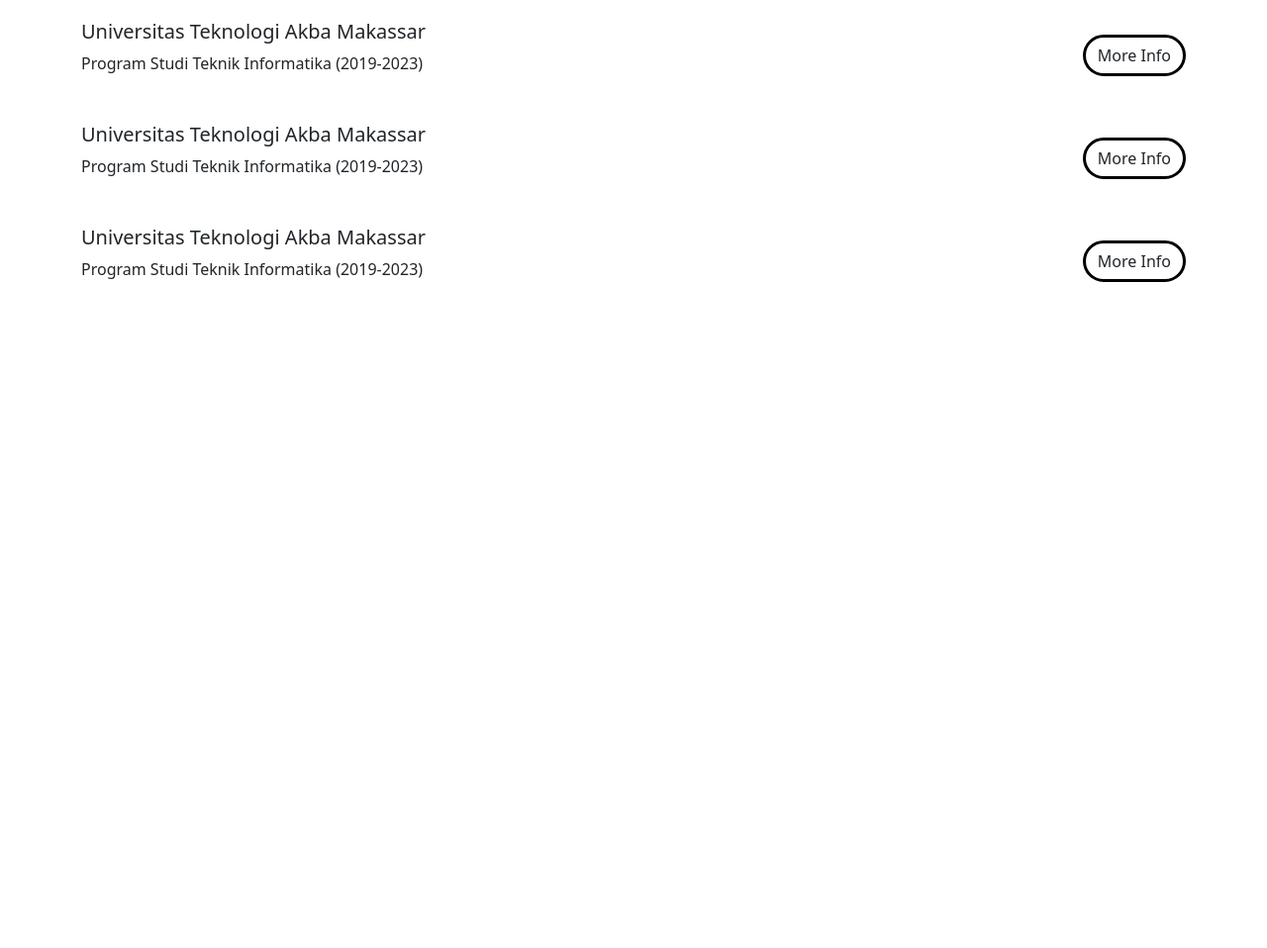
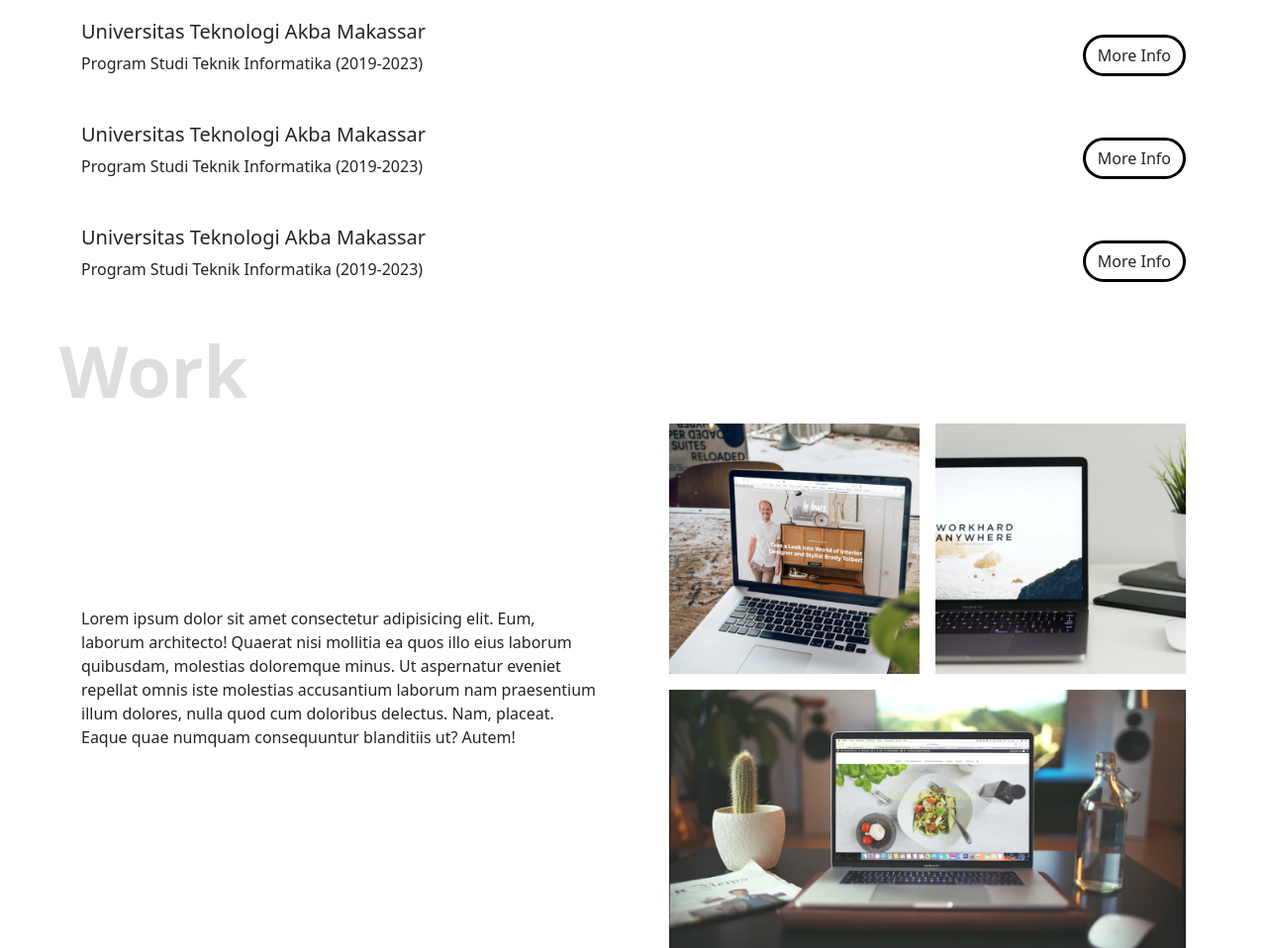
Before and after one commit to fadel1626/Portfolio, a plain HTML site: page index.html in a window 1280 px wide. Shown: the part 863-1821 px from the top of the page at 99% size. Before the commit the page ends 1163 px from the top, so only its background shows below. Drawn offline with nearby package versions, Linux system fonts and the light colour scheme.

Commit message:
add work

```diff
--- a/Assets/CSS/style.css
+++ b/Assets/CSS/style.css
@@ -69,6 +69,64 @@ section::before {
     display: none;
 }
 
+.work::before {
+    content: 'Work';
+}
+.work-img {
+    display: grid;
+    grid-template-columns: repeat(2, 1fr);
+    grid-template-areas: "work-1 work-2" "work-3 work-3";
+    gap: 16px;
+}
+
+.work-img img {
+    width: 100%;
+}
+
+.work-img-item {
+    position: relative;
+}
+
+.work-img-item:hover::after {
+    content: '';
+    width: 100%;
+    height: 100%;
+    position: absolute;
+    top: 0;
+    left: 0;
+    background-color: rgba(0, 0, 0, 0.5);
+    color: white;
+    display: flex;
+    align-items: center;
+    justify-content: center;
+    font-weight: bold;
+    font-size: 24px;
+}
+
+#work-1 {
+    grid-area: work-1;
+}
+
+#work-1:hover::after {
+    content: 'Web Project';
+}
+
+#work-2 {
+    grid-area: work-2;
+}
+
+#work-2:hover::after {
+    content: 'Software Engineering';
+}
+
+#work-3 {
+    grid-area: work-3;
+}
+
+#work-3:hover::after {
+    content: 'Data Analyst';
+}
+
 @keyframes upDown {
     0% {
         transform: translateY(0);
--- a/index.html
+++ b/index.html
@@ -96,6 +96,27 @@
     </div>
     </section>
 
+    <!-- Work -->
+    <section id="work" class="work container">
+        <div class="row d-flex align-items-center gap-5">
+            <div class="col">
+                <p>Lorem ipsum dolor sit amet consectetur adipisicing elit. Eum, laborum architecto! Quaerat nisi mollitia ea quos illo eius laborum quibusdam, molestias doloremque minus. Ut aspernatur eveniet repellat omnis iste molestias accusantium laborum nam praesentium illum dolores, nulla quod cum doloribus delectus. Nam, placeat. Eaque quae numquam consequuntur blanditiis ut? Autem!</p>
+            </div>
+            <div class="col work-img">
+                <div id="work-1" class="work-img-item">
+                    <img src="Assets/Gambar/work-1.png" alt="Work 1">
+                </div>
+                <div id="work-2" class="work-img-item">
+                    <img src="Assets/Gambar/work-2.png" alt="Work 2">
+                </div>
+                <div id="work-3" class="work-img-item">
+                    <img src="Assets/Gambar/work-3.png" alt="Work 3">
+                </div>
+            </div>
+        </div>
+    </section>
+
+
     <!-- JavaScript -->
     <script src="https://cdn.jsdelivr.net/npm/@popperjs/core@2.11.8/dist/umd/popper.min.js"
         integrity="sha384-I7E8VVD/ismYTF4hNIPjVp/Zjvgyol6VFvRkX/vR+Vc4jQkC+hVqc2pM8ODewa9r"
```
